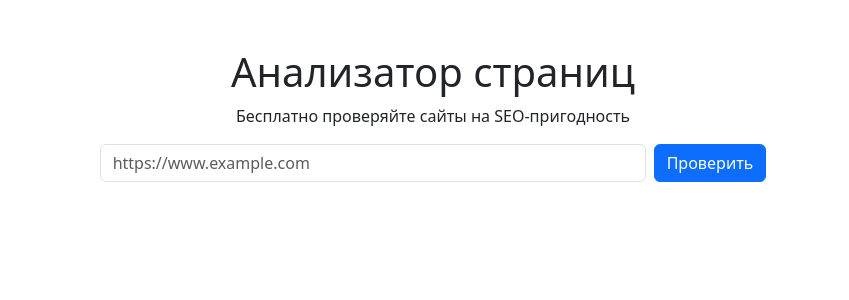
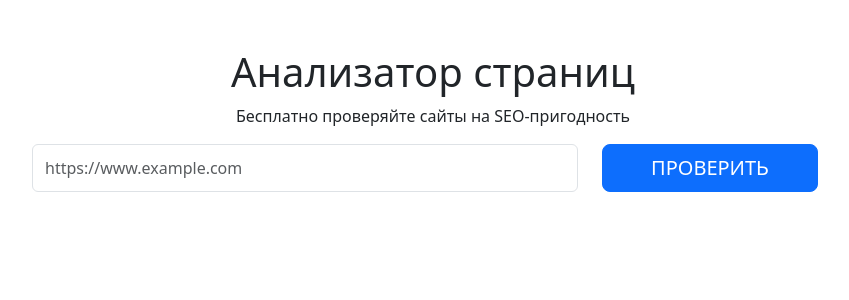
Before and after one commit to Maxcosanostra/python-project-83, a Flask app: page / in a window 1280 px wide. Shown: the part 56-356 px from the top of the page, without its empty margins (207-1056 px from the left). Run offline with Flask 3, Linux system fonts and the light colour scheme; some libraries are stand-ins or nearby versions.

Commit message:
Input type changed

```diff
--- a/page_analyzer/templates/index.html
+++ b/page_analyzer/templates/index.html
@@ -8,7 +8,7 @@
     <p>Бесплатно проверяйте сайты на SEO-пригодность</p>
     <form class="d-flex justify-content-center" action="{{ url_for('list_urls') }}" method="post">
         <input type="text" class="form-control w-50 me-2" name="url" placeholder="https://www.example.com">
-        <button class="btn btn-primary" type="submit">Проверить</button>
+        <input type="submit" class="btn btn-primary btn-lg ms-3 px-5 text-uppercase mx-3" value="Проверить">
     </form>
 </div>
 {% endblock %}
--- a/page_analyzer/templates/view_url.html
+++ b/page_analyzer/templates/view_url.html
@@ -20,7 +20,7 @@
 </table>
 <h2>Проверки</h2>
 <form action="{{ url_for('check_url', id=url.id) }}" method="post">
-    <button class="btn btn-primary" type="submit">Запустить проверку</button>
+    <input type="submit" class="btn btn-primary btn-lg ms-3 px-5 text-uppercase mx-3" value="Запустить проверку">
 </form>
 <table class="table table-bordered mt-3" data-test="checks">
     <thead>
```
